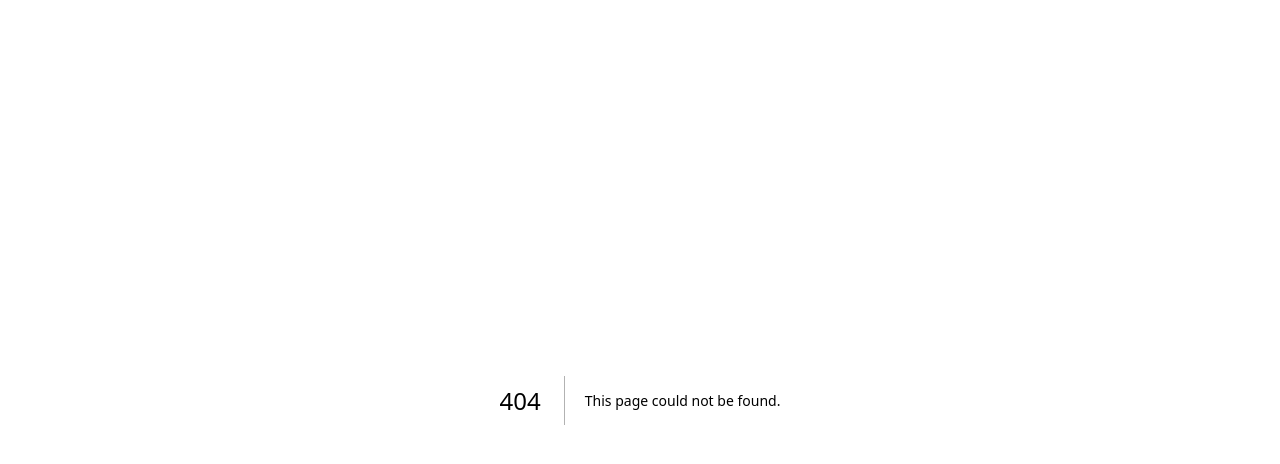
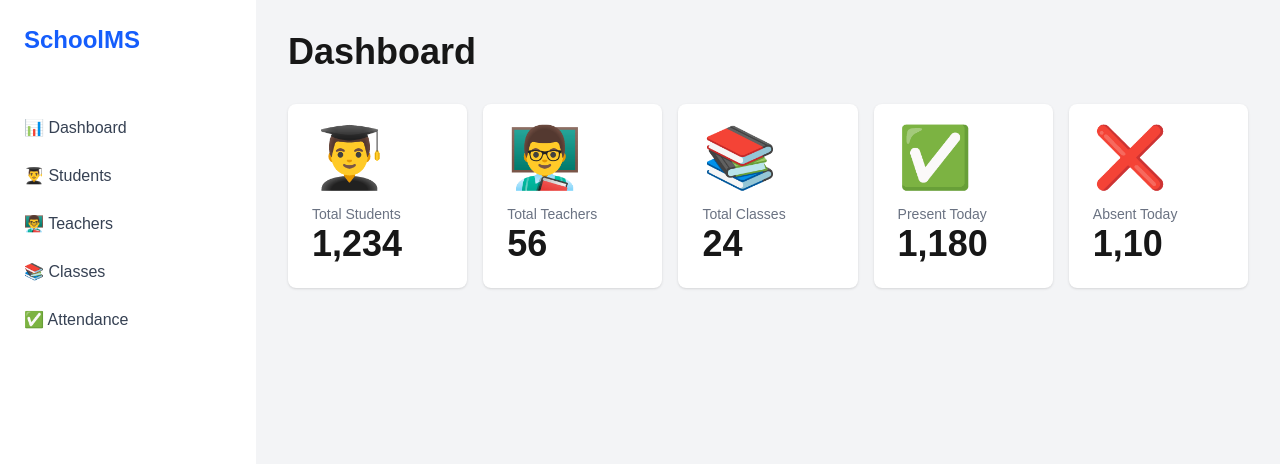
Before and after one commit to Rufiadah-Shafi/school-management-system, a Next.js app: page /dashboard in a window 1280 px wide. Before the commit this address had no page. Shown: the top 464 px of the page. Built offline with nearby package versions, Linux system fonts and the light colour scheme.

Commit message:
make Statcard component to avoid repetation,make folder structure like dashboard,classes,students,techers

```diff
--- /dev/null
+++ b/app/attendance/page.tsx
@@ -0,0 +1,6 @@
+function Attendance(){
+return(
+    <h1>Attendance Page</h1>
+)
+}
+export default Attendance;
--- /dev/null
+++ b/app/classes/page.tsx
@@ -0,0 +1,6 @@
+function Classes(){
+return(
+    <h1>Classes Page</h1>
+)
+}
+export default Classes;
--- a/app/components/SideBar.tsx
+++ b/app/components/SideBar.tsx
@@ -11,7 +11,7 @@ function Sidebar() {
       {/* Navigation Links */}
       <nav className="mt-6">
         <Link
-          href="/"
+          href="/dashboard"
           className="block px-6 py-3 text-gray-700 hover:bg-blue-50 hover:text-blue-600"
         >
           📊 Dashboard
--- /dev/null
+++ b/app/components/Statcards.tsx
@@ -0,0 +1,12 @@
+
+function Statcards({icon,title,value}:{icon:string,title:string,value:string|number}){
+    return(
+        <div className="bg-white rounded-lg shadow p-6">
+            <div className="text-6xl mb-4">{icon}</div>
+            <h1 className="text-gray-500 text-sm ">{title}</h1>
+            <p className="text-4xl font-bold ">{value}</p>
+        </div>
+    )
+
+}
+export default Statcards;
--- /dev/null
+++ b/app/dashboard/page.tsx
@@ -0,0 +1,27 @@
+import Sidebar from "../components/SideBar"
+import Statcards from "../components/Statcards"
+
+function Dashboard(){
+return(
+    <div className="flex">
+      {/* Sidebar */}
+      <Sidebar />
+
+      {/* Main Content */}
+      <main className="flex-1 bg-gray-100 p-8">
+        <h1 className="text-4xl font-bold mb-8">Dashboard</h1>
+
+        {/* Grid of 5 cards */}
+        <div className="grid grid-cols-1 md:grid-cols-2 lg:grid-cols-5 gap-4">
+          <Statcards icon="👨‍🎓" title='Total Students' value="1,234"/>
+          <Statcards icon="👨‍🏫" title='Total Teachers' value="56"/>
+          <Statcards icon="📚" title='Total Classes' value="24"/>
+          <Statcards icon="✅" title='Present Today' value="1,180"/>
+          <Statcards icon="❌" title='Absent Today' value="1,10"/>
+
+        </div>
+      </main>
+    </div>
+)
+}
+export default Dashboard
--- a/app/page.tsx
+++ b/app/page.tsx
@@ -1,50 +1,7 @@
- import Sidebar from './components/SideBar'
-
+ import { redirect } from 'next/navigation';
 function Home() {
   return (
-    <div className="flex">
-      {/* Sidebar */}
-      <Sidebar />
-
-      {/* Main Content */}
-      <main className="flex-1 bg-gray-100 p-8">
-        <h1 className="text-4xl font-bold mb-8">Dashboard</h1>
-
-        {/* Grid of 5 cards */}
-        <div className="grid grid-cols-1 md:grid-cols-2 lg:grid-cols-5 gap-4">
-
-          <div className="bg-white rounded-lg shadow p-6">
-            <div className="text-6xl mb-4">👨‍🎓</div>
-            <p className="text-gray-500 text-sm">Total Students</p>
-            <p className="text-4xl font-bold">1,234</p>
-          </div>
-
-          <div className="bg-white rounded-lg shadow p-6">
-            <div className="text-6xl mb-4">👨‍🏫</div>
-            <p className="text-gray-500 text-sm">Total Teachers</p>
-            <p className="text-4xl font-bold">56</p>
-          </div>
-
-          <div className="bg-white rounded-lg shadow p-6">
-            <div className="text-6xl mb-4">📚</div>
-            <p className="text-gray-500 text-sm">Total Classes</p>
-            <p className="text-4xl font-bold">24</p>
-          </div>
-
-          <div className="bg-white rounded-lg shadow p-6">
-            <div className="text-6xl mb-4">✅</div>
-            <p className="text-gray-500 text-sm">Present Today</p>
-            <p className="text-4xl font-bold">1,180</p>
-          </div>
-          <div className="bg-white rounded-lg shadow p-6">
-            <div className="text-6xl mb-4">❌</div>
-            <p className="text-gray-500 text-sm">Absent Today</p>
-            <p className="text-4xl font-bold">1,10</p>
-          </div>
-
-        </div>
-      </main>
-    </div>
+   redirect('/dashboard')
   )
 }
 export default Home;
--- /dev/null
+++ b/app/students/page.tsx
@@ -0,0 +1,6 @@
+function Students(){
+return(
+    <h1>Students Page</h1>
+)
+}
+export default Students;
--- /dev/null
+++ b/app/teachers/page.tsx
@@ -0,0 +1,6 @@
+function Teachers(){
+return(
+    <h1>Teachers Page</h1>
+)
+}
+export default Teachers;
```
